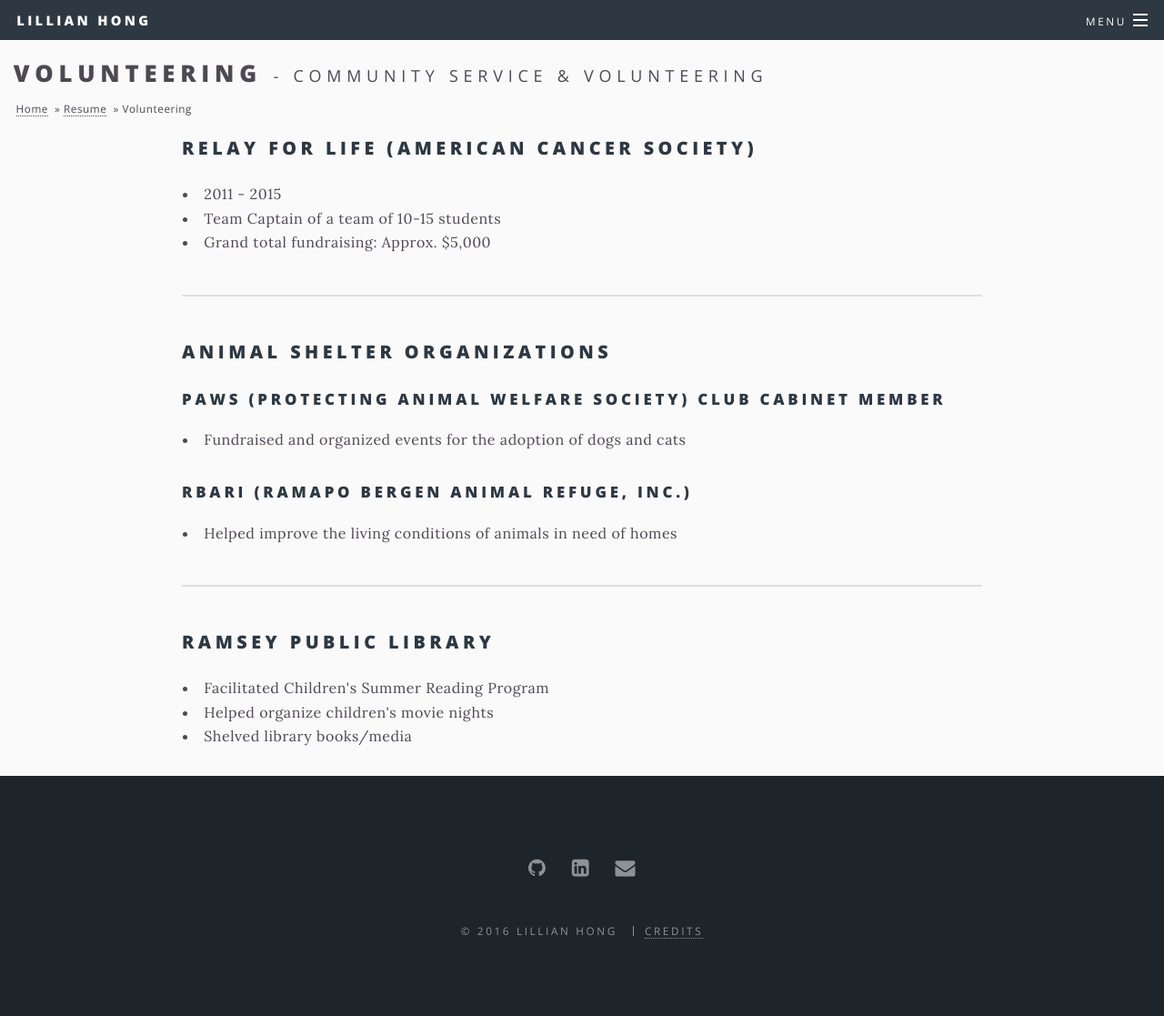
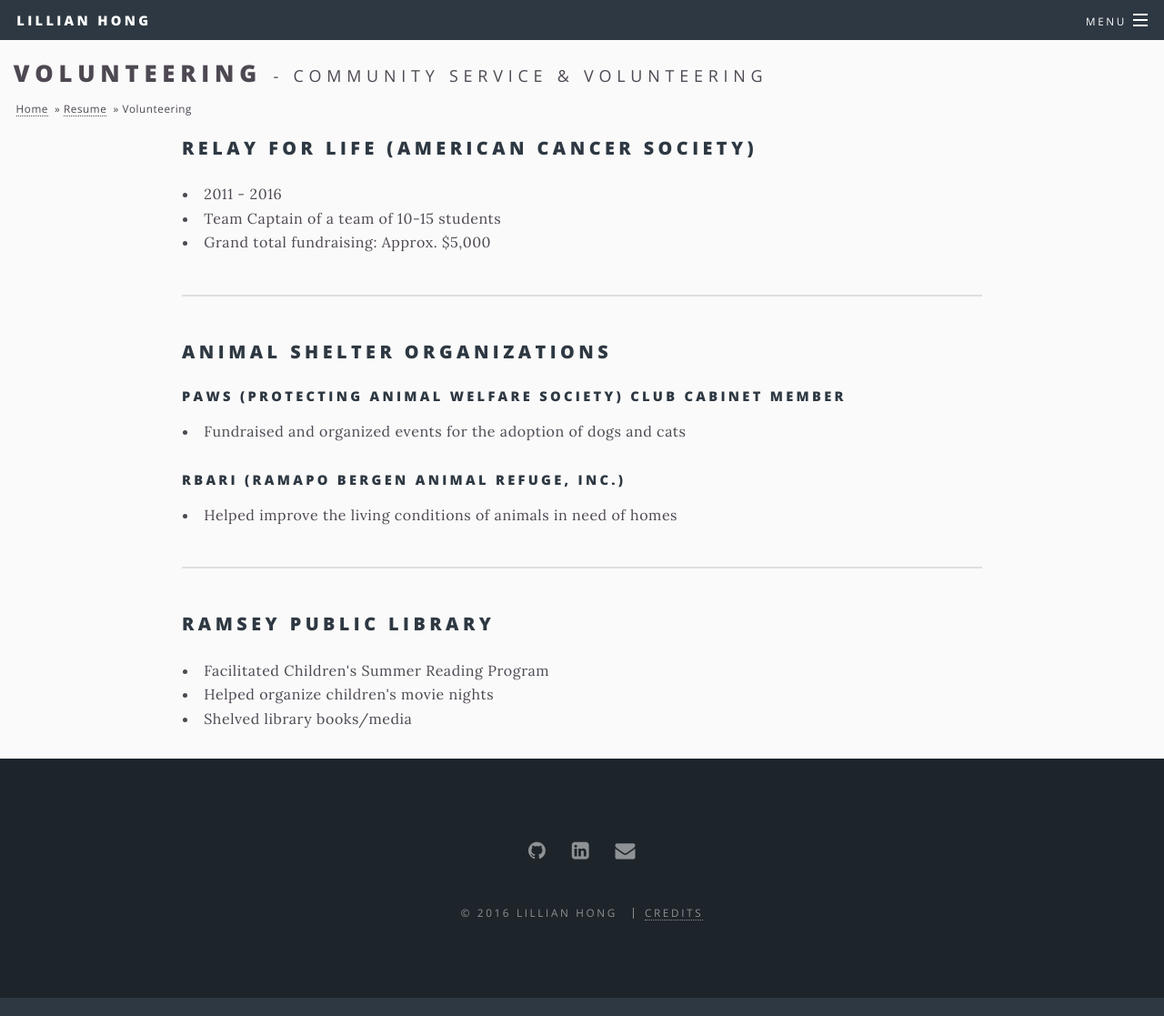
Before and after one commit to lillianhong/lillianhong.github.io, a Jekyll site: the page built from _posts/2016-01-01-volunteering.html, in a window 1280 px wide and 1117 px high. Shown: the whole window at 91% size. Built offline with Jekyll 4.4.1, drawn with Linux system fonts in a browser that asks for light colours.

Commit message:
volunteering heading

```diff
--- a/_posts/2016-01-01-volunteering.html
+++ b/_posts/2016-01-01-volunteering.html
@@ -8,7 +8,7 @@
 
 <h2>Relay for Life (American Cancer Society)</h2>
 <ul>
-<li>2011 - 2015</li>
+<li>2011 - 2016</li>
 <li>Team Captain of a team of 10-15 students</li>
 <li>Grand total fundraising: Approx. $5,000</li>
 </ul>
@@ -17,10 +17,10 @@
 
 <h2>Animal Shelter Organizations</h2>
 
-<h3>PAWS (Protecting Animal Welfare Society) Club Cabinet Member</h3>
+<h4>PAWS (Protecting Animal Welfare Society) Club Cabinet Member</h4>
 <ul><li>Fundraised and organized events for the adoption of dogs and cats</li></ul>
 
-<h3>RBARI (Ramapo Bergen Animal Refuge, Inc.)</h3>
+<h4>RBARI (Ramapo Bergen Animal Refuge, Inc.)</h4>
 <ul><li>Helped improve the living conditions of animals in need of homes</li></ul>
 
 <hr />
```
